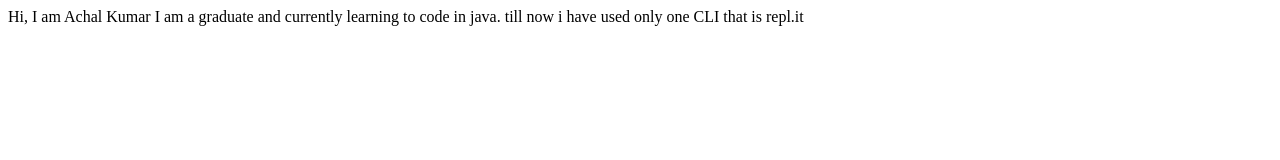
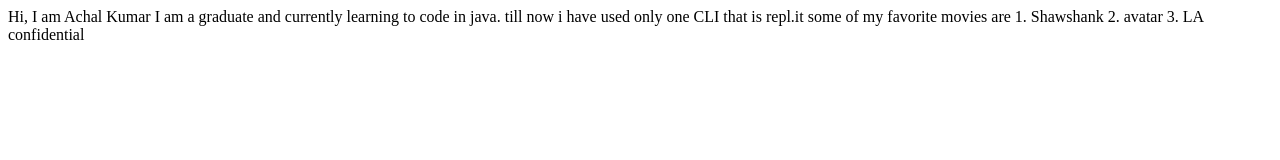
Before and after one commit to achal-kumar64/achal-portfolio-site, a plain HTML site: page index.html in a window 1280 px wide. Drawn offline with Linux system fonts and the light colour scheme.

Commit message:
fix: movie
Added some of my favorite movies list

```diff
--- a/index.html
+++ b/index.html
@@ -11,5 +11,10 @@
 
     I am a graduate and currently learning to code in java.
     till now i have used only one CLI that is repl.it
+
+    some of my favorite movies are
+    1. Shawshank
+    2. avatar
+    3. LA confidential
 </body>
 </html>
```
